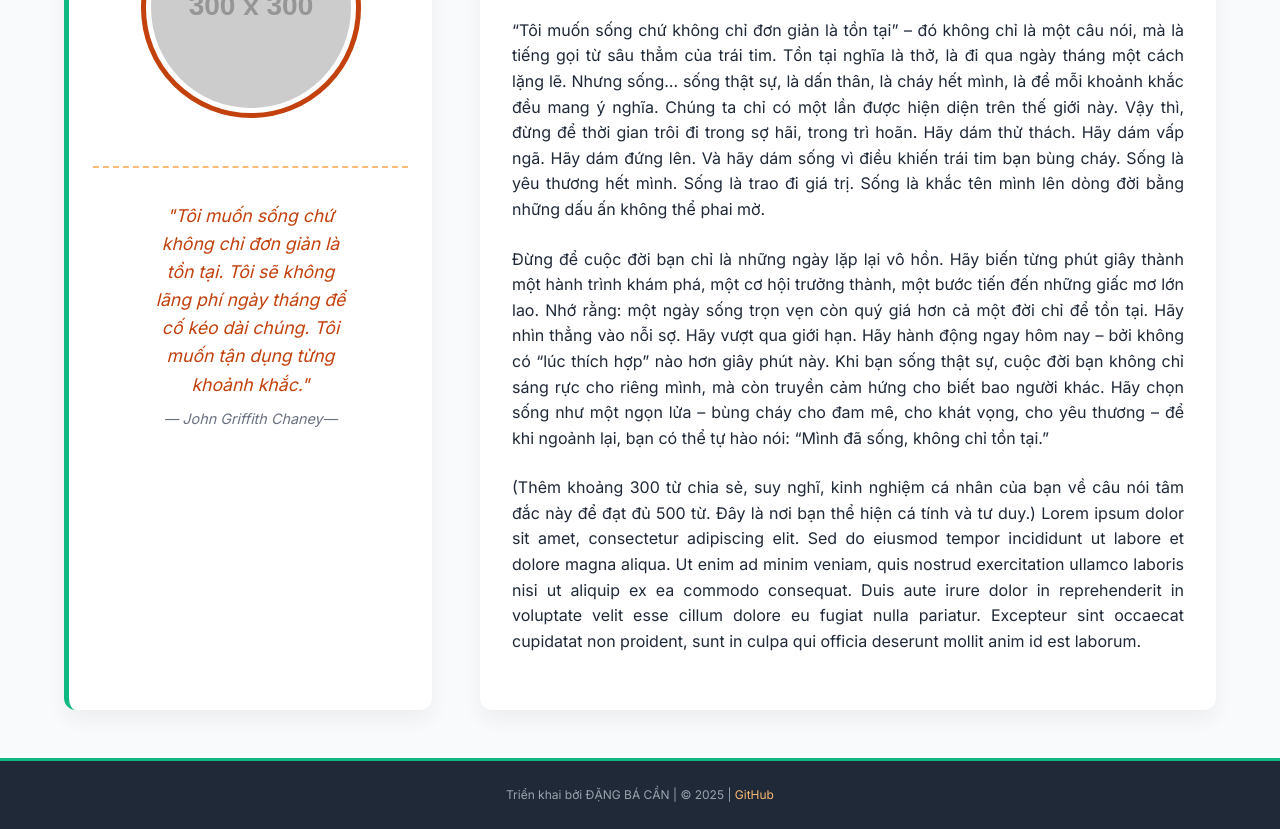
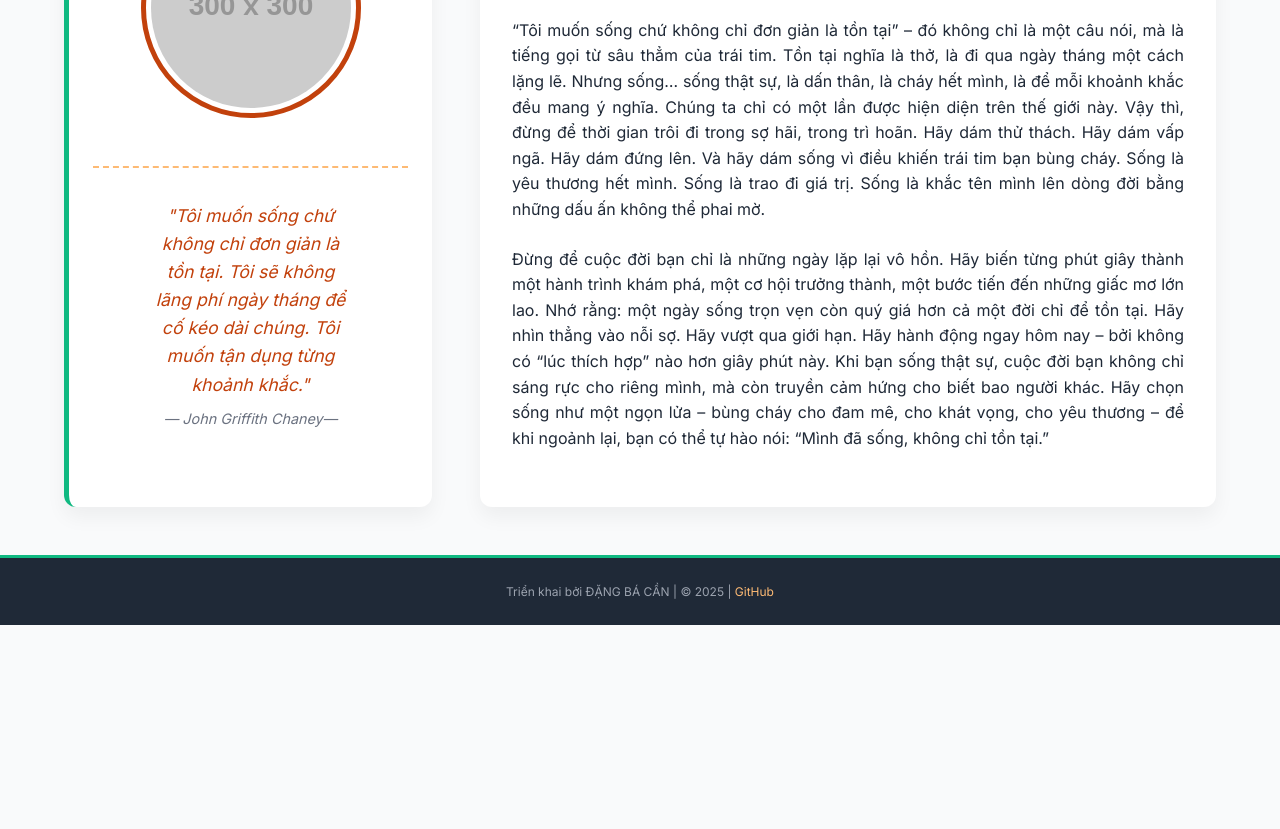
Before and after one commit to Charl94/Charl94.github.io, a plain HTML site: page index.html in a window 1280 px wide. Shown: the part 255-1084 px from the top of the page. After the commit the page ends 880 px from the top, so only its background shows below. Drawn offline with nearby package versions, Linux system fonts and the light colour scheme; placeholder pictures from the web are drawn by us.

Commit message:
Update index.html

```diff
--- a/index.html
+++ b/index.html
@@ -52,9 +52,7 @@
             <p class="reflection-text">
                 Đừng để cuộc đời bạn chỉ là những ngày lặp lại vô hồn. Hãy biến từng phút giây thành một hành trình khám phá, một cơ hội trưởng thành, một bước tiến đến những giấc mơ lớn lao. Nhớ rằng: một ngày sống trọn vẹn còn quý giá hơn cả một đời chỉ để tồn tại. Hãy nhìn thẳng vào nỗi sợ. Hãy vượt qua giới hạn. Hãy hành động ngay hôm nay – bởi không có “lúc thích hợp” nào hơn giây phút này. Khi bạn sống thật sự, cuộc đời bạn không chỉ sáng rực cho riêng mình, mà còn truyền cảm hứng cho biết bao người khác. Hãy chọn sống như một ngọn lửa – bùng cháy cho đam mê, cho khát vọng, cho yêu thương – để khi ngoảnh lại, bạn có thể tự hào nói: “Mình đã sống, không chỉ tồn tại.”
             </p>
-            <p class="reflection-text">
-                (Thêm khoảng 300 từ chia sẻ, suy nghĩ, kinh nghiệm cá nhân của bạn về câu nói tâm đắc này để đạt đủ 500 từ. Đây là nơi bạn thể hiện cá tính và tư duy.) Lorem ipsum dolor sit amet, consectetur adipiscing elit. Sed do eiusmod tempor incididunt ut labore et dolore magna aliqua. Ut enim ad minim veniam, quis nostrud exercitation ullamco laboris nisi ut aliquip ex ea commodo consequat. Duis aute irure dolor in reprehenderit in voluptate velit esse cillum dolore eu fugiat nulla pariatur. Excepteur sint occaecat cupidatat non proident, sunt in culpa qui officia deserunt mollit anim id est laborum.
-            </p>
+
         </section>
 
     </main>
```
